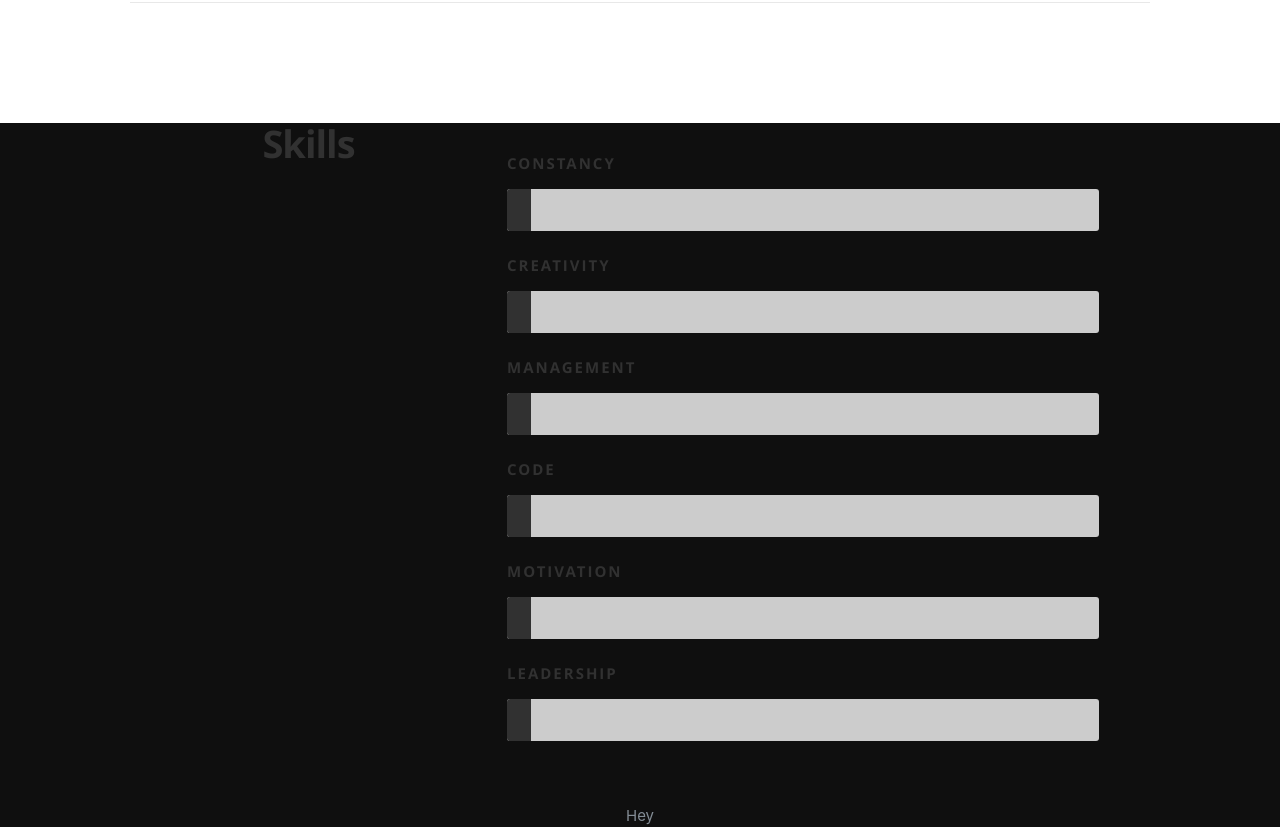
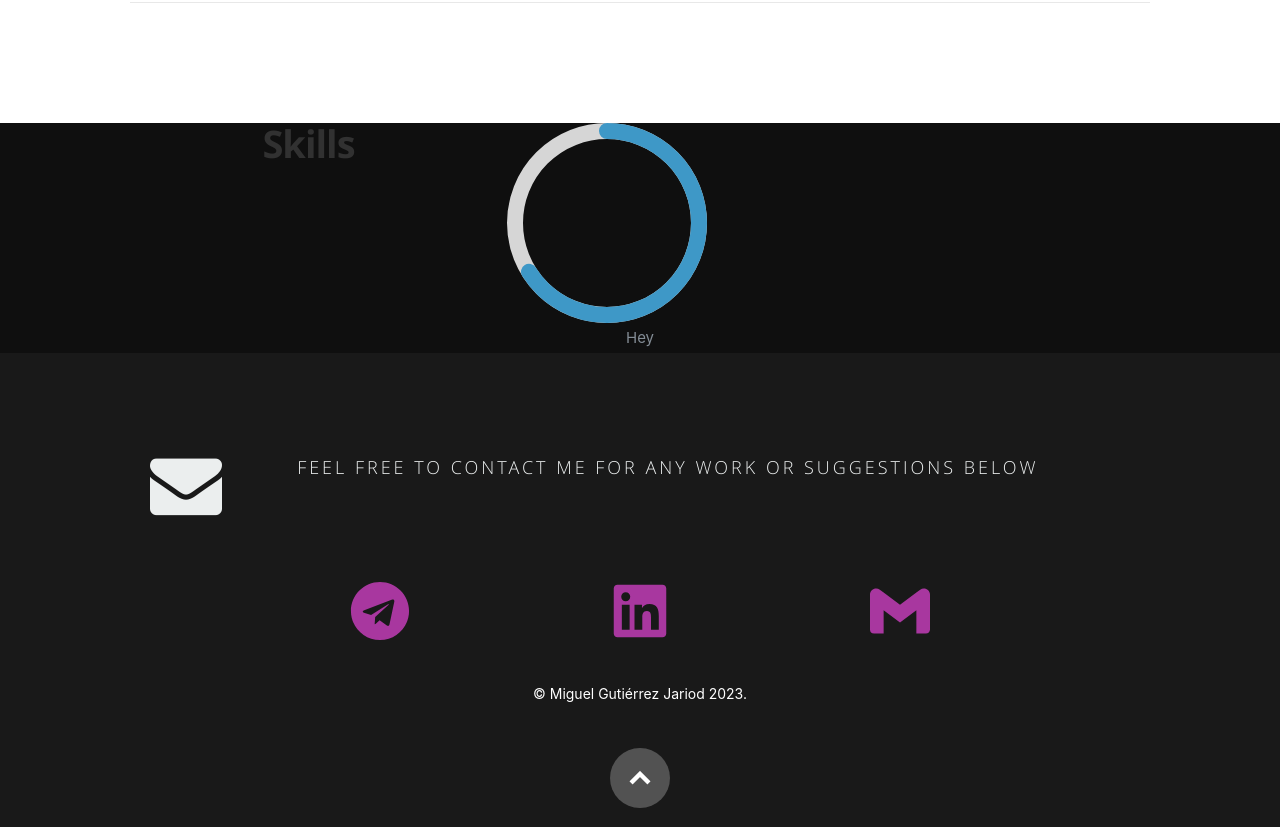
Before and after one commit to MikierXXV/Portfolio, a React (Create React App) app: page / in a window 1280 px wide. Shown: the part 2680-3507 px from the top of the page. Built offline with nearby package versions, Linux system fonts and the light colour scheme.

Commit message:
Circular progress bar

```diff
--- a/package.json
+++ b/package.json
@@ -9,6 +9,7 @@
     "@testing-library/user-event": "^13.5.0",
     "jquery": "^3.6.3",
     "react": "^18.2.0",
+    "react-circular-progressbar": "^2.1.0",
     "react-dom": "^18.2.0",
     "react-icons": "^4.8.0",
     "react-scripts": "^2.1.8",
@@ -37,5 +38,9 @@
       "last 1 firefox version",
       "last 1 safari version"
     ]
+  },
+  "devDependencies": {
+    "react-bootstrap": "^2.7.4",
+    "react-progress-bar": "^0.1.0"
   }
 }
--- a/public/css/layout.css
+++ b/public/css/layout.css
@@ -289,6 +289,42 @@ ul#nav li.current a:hover { color: #a8379f; }
    font: 15px/24px 'opensans-regular', sans-serif;
    margin-top: 6px;
 }
+
+/*----------------------------------------------*/
+/*	Skill Bars Circle
+/*----------------------------------------------*/
+.progress-circle {
+    position: relative;
+    width: 100px;
+    height: 100px;
+}
+
+.progress-circle__background {
+    fill: none;
+    stroke: #eee;
+    stroke-width: 5;
+}
+
+.progress-circle__bar {
+    fill: none;
+    stroke: #1da1f2;
+    stroke-width: 5;
+    stroke-linecap: round;
+    stroke-dasharray: 283;
+    stroke-dashoffset: 283;
+    transform: rotate(-90deg);
+    transform-origin: 50% 50%;
+    transition: stroke-dashoffset 1s ease-out;
+}
+.progress-circle__label {
+    position: absolute;
+    top: 50%;
+    left: 50%;
+    transform: translate(-50%, -50%);
+    font-size: 24px;
+    font-weight: bold;
+}
+
 
 /*----------------------------------------------*/
 /*	Skill Bars
@@ -955,6 +991,7 @@ footer .copyright li {
     margin: 0;
     padding: 0;
     line-height: 24px;
+    color: #FFFFFF;
 }
 .ie footer .copyright li {
    display: inline;
--- a/src/components/Contact.js
+++ b/src/components/Contact.js
@@ -25,6 +25,9 @@ export default class Contact extends Component {
                             <i className="icon-up-open" />
                         </a>
                     </div>
+                    <div className="copyright">
+                        <li><p> © Miguel Gutiérrez Jariod 2023.</p></li>
+                    </div>
                 </div>
             </footer>
         );
--- a/src/components/Skills.js
+++ b/src/components/Skills.js
@@ -1,6 +1,8 @@
 import React, {Component} from "react";
 import { GiBasketballBasket } from "react-icons/gi"
 import resumeData from "../resumeData";
+import { CircularProgressbar } from 'react-circular-progressbar';
+import 'react-circular-progressbar/dist/styles.css';
 
 export default class Skills extends Component {
     render() {
@@ -11,19 +13,8 @@ export default class Skills extends Component {
                         <h1><span>Skills</span></h1>
                     </div>
                     <div className="nine columns main-col">
-                        <p>{resumeData.skillsDescription}</p>
-                        <div className="bars">
-                            <ul className="skills">{
-                                resumeData.skills && resumeData.skills.map((item) => {
-                                    return(
-                                        <li>
-                                            <span className={`bar-expand ${item.skillname.toLowerCase()}`}></span>
-                                            <em>{item.skillname}</em>
-                                        </li>
-                                    )
-                                })
-                            }
-                            </ul>
+                        <div style={{ width: 200, height: 200 }}>
+                            <CircularProgressbar value={66} />
                         </div>
                     </div>
                 </div>
--- a/src/resumeData.js
+++ b/src/resumeData.js
@@ -80,7 +80,8 @@ let resumeData = {
     ],
     skills: [
         {
-            "skillname":"Constancy"
+            "skillname":"Constancy",
+            "level":"70%",
         },
         {
             "skillname":"Creativity"
```
Also changed, not shown: public/css/media-queries.css (line endings or trailing spaces), 1 other file (tests, documents, lock files or other folders).
